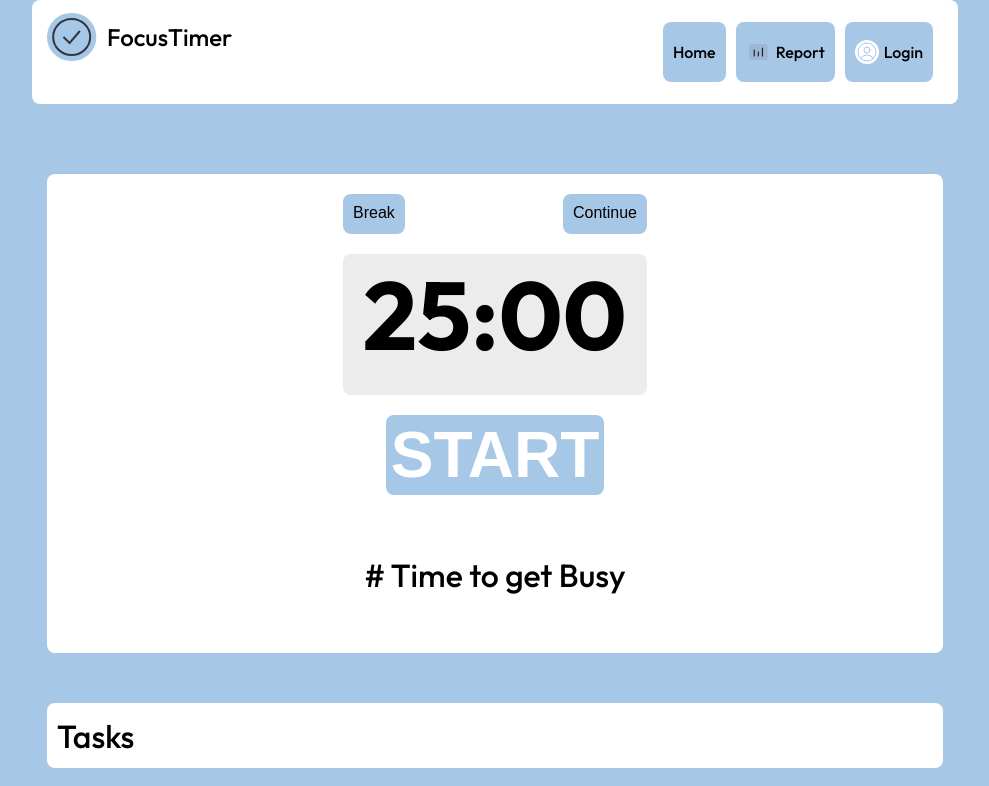
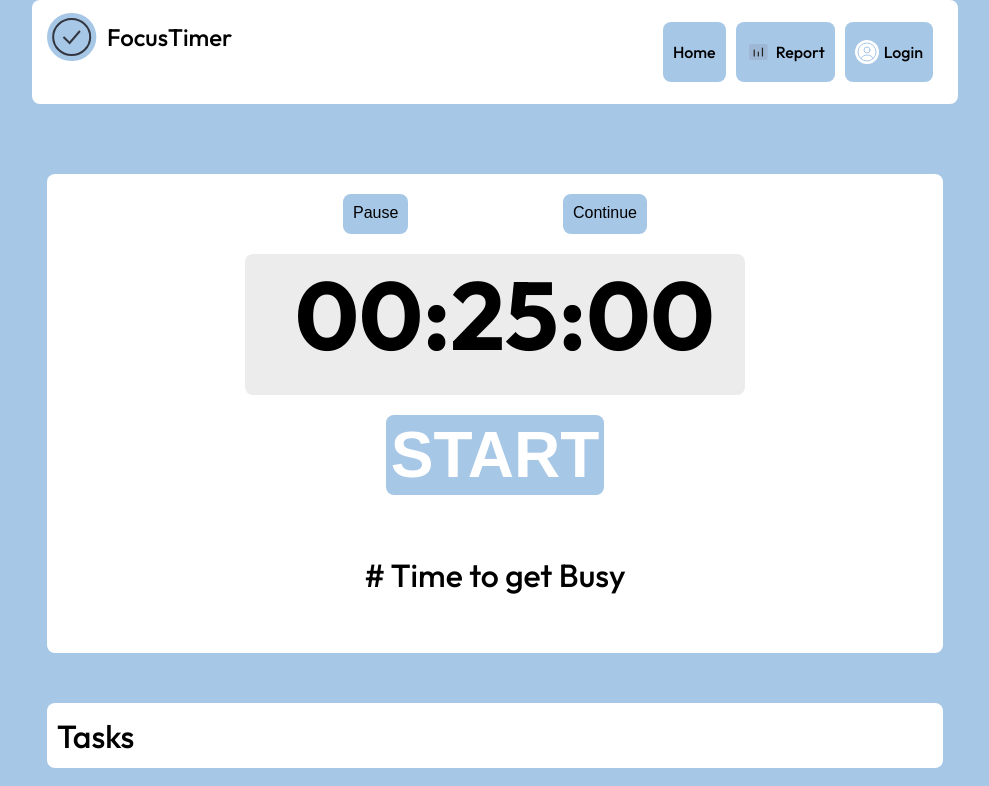
Before and after one commit to VelmaKimani/focus-timer, a React (Create React App) app in the folder client/: page / in a window 1280 px wide. Shown: the top 786 px of the page, without its empty margins (145-1134 px from the left). Built offline with nearby package versions, Linux system fonts and the light colour scheme.

Commit message:
Adjusted Design to fit hr, min and sec time format

```diff
--- a/client/src/Home.css
+++ b/client/src/Home.css
@@ -19,7 +19,7 @@
     margin: auto;
 }
 .timer{
-    width: 304px;
+    width: 500px;
     height: 141px;
     background-color: #ECECEC;
     color: black;
@@ -28,7 +28,7 @@
     margin-top: 20px;
 }
 .time{
-    width: 264px;
+    width: 400px;
     height: 121px;
     font-size: 96px;
     font-weight: 700;
--- a/client/src/pages/Home.js
+++ b/client/src/pages/Home.js
@@ -5,15 +5,16 @@ import deleteIcon from '../images/Trash.svg'
 import addIcon from '../images/Add.svg'
 
 export default function Home() {
+
   return (
     <div  className="home">
       <div className='timercontainer'>
         <div className='breaksect'>
-          <button>Break</button>
+          <button>Pause</button>
           <button>Continue</button>
         </div>
         <div className='timer'>
-          <div className='time'>25:00</div>
+          <div className='time'>00:25:00</div>
         </div>
         <button className='start'>
           START
```
